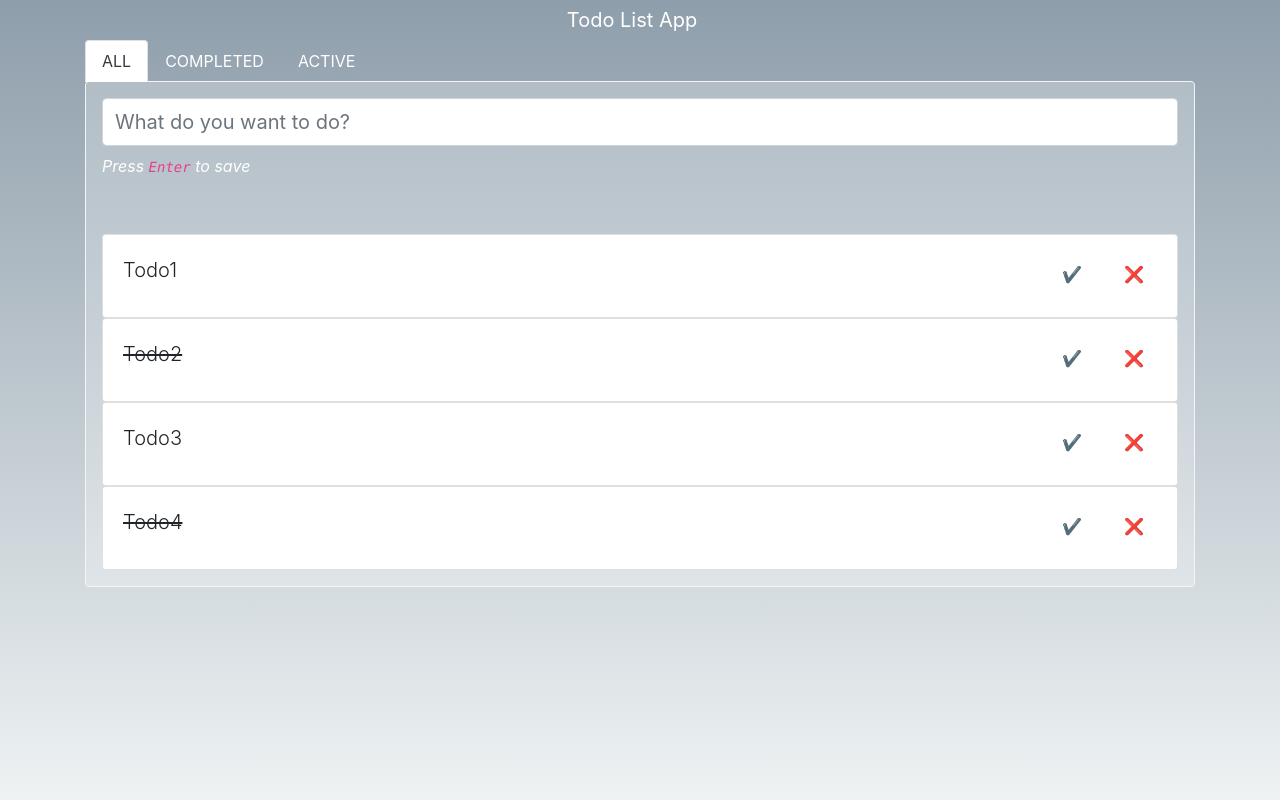
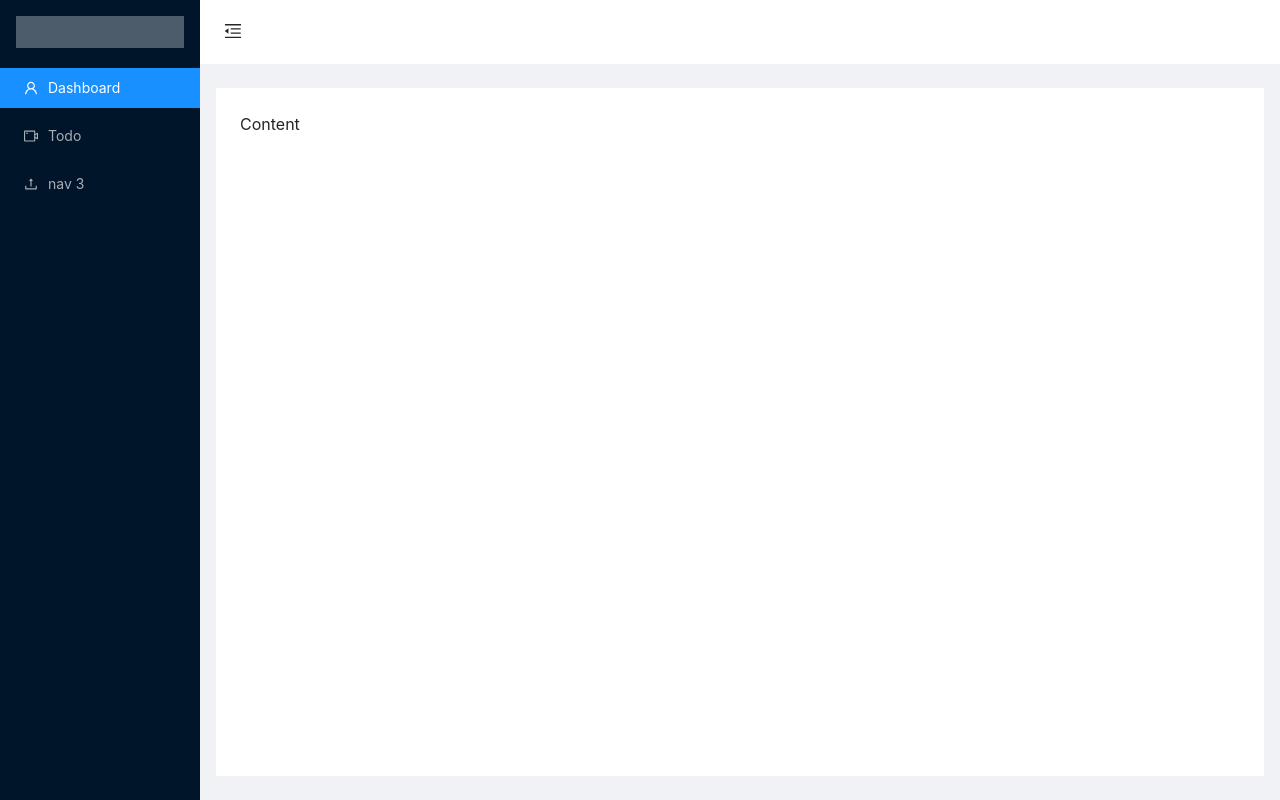
Before and after one commit to vucongvan/reactjs-my-todo, a React (Create React App) app: page / in a window 1280 px wide. Built offline with nearby package versions, Linux system fonts and the light colour scheme.

Commit message:
add sidebar

```diff
--- a/package.json
+++ b/package.json
@@ -6,11 +6,13 @@
     "@testing-library/jest-dom": "^5.11.4",
     "@testing-library/react": "^11.1.0",
     "@testing-library/user-event": "^12.1.10",
+    "antd": "^4.14.1",
     "bootstrap": "^4.6.0",
     "prop-types": "^15.7.2",
     "react": "^17.0.2",
     "react-bootstrap": "^1.5.2",
     "react-dom": "^17.0.2",
+    "react-router-dom": "^5.2.0",
     "react-scripts": "4.0.3",
     "web-vitals": "^1.0.1"
   },
--- a/src/App.js
+++ b/src/App.js
@@ -1,9 +1,37 @@
-import "./App.css";
-import Todo from "./components/todo/index"
+import React from 'react';
+import 'antd/dist/antd.css';
+// import Todo from "./components/todo/index"
+import { Layout } from "antd";
+import { useState } from "react";
+import SideBar from './components/partial/sidebar';
+import Header from './components/partial/header';
+
+const {Content } = Layout;
 
 function App() {
+  const [collapsed, setCollapsed] = useState(false);
+
+  function changeToggle () {
+    setCollapsed(!collapsed);
+  }
+
   return (
-      <Todo/>
+    <Layout style={{  minHeight: '100vh' }}>
+      <SideBar collapsed = {collapsed}/>
+      <Layout className="site-layout">
+        <Header collapsed = {collapsed} changeToggle = {changeToggle} />
+        <Content
+          className="site-layout-background"
+          style={{
+            margin: "24px 16px",
+            padding: 24,
+            minHeight: 280,
+          }}
+        >
+          Content
+        </Content>
+      </Layout>
+    </Layout>
   );
 }
 
--- /dev/null
+++ b/src/components/partial/header.js
@@ -0,0 +1,26 @@
+import PropTypes from "prop-types";
+import { MenuUnfoldOutlined, MenuFoldOutlined } from "@ant-design/icons";
+import React from "react";
+import { Layout } from "antd";
+
+function Header(props) {
+  const { Header } = Layout;
+  return (
+    <Header className="site-layout-background" style={{ padding: 0 }}>
+      {React.createElement(
+        props.collapsed ? MenuUnfoldOutlined : MenuFoldOutlined,
+        {
+          className: "trigger",
+          onClick: props.changeToggle,
+        }
+      )}
+    </Header>
+  );
+}
+
+Header.propTypes = {
+  collapsed: PropTypes.bool.isRequired,
+  changeToggle: PropTypes.func.isRequired,
+};
+
+export default Header;
--- /dev/null
+++ b/src/components/partial/sidebar.js
@@ -0,0 +1,33 @@
+import PropTypes from "prop-types";
+import {
+  UserOutlined,
+  VideoCameraOutlined,
+  UploadOutlined,
+} from "@ant-design/icons";
+import { Layout, Menu } from "antd";
+
+function SideBar(props) {
+  const { Sider } = Layout;
+  return (
+    <Sider trigger={null} collapsible collapsed={props.collapsed}>
+      <div className="logo" />
+      <Menu theme="dark" mode="inline" defaultSelectedKeys={["1"]}>
+        <Menu.Item key="1" icon={<UserOutlined />}>
+          Dashboard
+        </Menu.Item>
+        <Menu.Item key="2" icon={<VideoCameraOutlined />}>
+          Todo
+        </Menu.Item>
+        <Menu.Item key="3" icon={<UploadOutlined />}>
+          nav 3
+        </Menu.Item>
+      </Menu>
+    </Sider>
+  );
+}
+
+SideBar.propTypes = {
+  collapsed: PropTypes.bool.isRequired,
+};
+
+export default SideBar;
--- a/src/index.css
+++ b/src/index.css
@@ -1,4 +1,4 @@
-html {
+/* html {
   position: relative;
   min-height: 100vh;
   font-size: 16px;
@@ -81,4 +81,26 @@ label {
 
 .nav-tabs {
   border-bottom: 0px solid #dee2e6 !important;
+} */
+
+.trigger {
+  padding: 0 24px;
+  font-size: 18px;
+  line-height: 64px;
+  cursor: pointer;
+  transition: color 0.3s;
 }
+
+.trigger:hover {
+  color: #1890ff;
+}
+
+.logo {
+  height: 32px;
+  margin: 16px;
+  background: rgba(255, 255, 255, 0.3);
+}
+
+.site-layout .site-layout-background {
+  background: #fff;
+}
```
Also changed, not shown: src/components/routes.js (added, +12 -0 lines), src/components/partial/footer.js (added), 1 other file (tests, documents, lock files or other folders).
